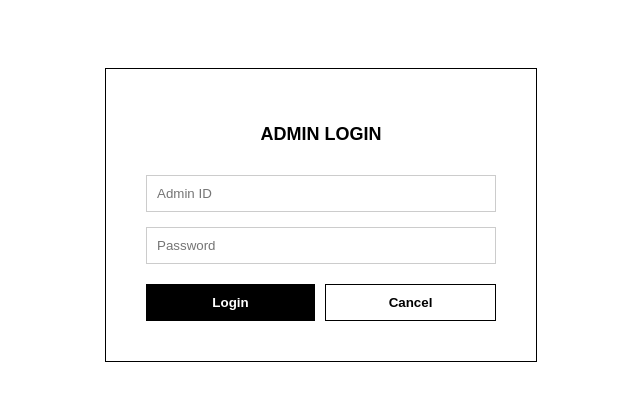
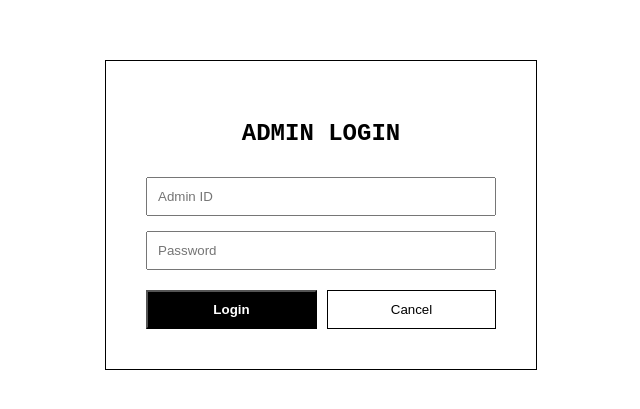
Before and after one commit to terryhyuk/my_portfolio, a React app in the folder frontend/: page /admin/login in a window 1280 px wide. Shown: the part 185-594 px from the top of the page, without its empty margins (319-959 px from the left). Built offline with nearby package versions, Linux system fonts and the light colour scheme; no server answers; the HTML template or start-up script is replaced by a standard one.

Commit message:
Update API base URL to Render backend

```diff
--- a/frontend/src/components/PortfolioModal.jsx
+++ b/frontend/src/components/PortfolioModal.jsx
@@ -47,8 +47,8 @@ export default function PortfolioModal({ isOpen, onClose, onSuccess, editData })
 
             // 2. Save portfolio data (POST or PUT) to FastAPI backend
             const url = isEditMode
-                ? `http://127.0.0.1:8000/portfolio/${editData.number}`
-                : 'http://127.0.0.1:8000/portfolio/';
+                ? `https://my-portfolio-ganv.onrender.com/portfolio/${editData.number}`
+                : 'https://my-portfolio-ganv.onrender.com/portfolio/';
 
             const method = isEditMode ? 'PUT' : 'POST';
 
--- a/frontend/src/pages/AdminLogin.jsx
+++ b/frontend/src/pages/AdminLogin.jsx
@@ -6,7 +6,7 @@ export default function AdminLogin() {
     const [password, setPassword] = useState('');
     const navigate = useNavigate();
 
-    // Redirect to home if already authenticated
+    // 이미 로그인된 상태라면 로그인 페이지 접근 차단 후 홈으로 이동
     useEffect(() => {
         const token = localStorage.getItem('access_token');
         if (token) {
@@ -14,14 +14,13 @@ export default function AdminLogin() {
         }
     }, [navigate]);
 
-    // Handle login form submission
     const handleLogin = async (e) => {
         e.preventDefault();
 
         console.log(`Login button clicked! Sending ID: ${userId} Password: ${password}`);
 
         try {
-            const response = await fetch('http://127.0.0.1:8000/auth/login', {
+            const response = await fetch('https://my-portfolio-ganv.onrender.com/auth/login', {
                 method: 'POST',
                 headers: {
                     'Content-Type': 'application/json',
@@ -33,16 +32,16 @@ export default function AdminLogin() {
             });
 
             if (!response.ok) {
-                throw new Error('Login failed: Please check your ID or password.');
+                throw new Error('로그인 실패: 아이디 또는 비밀번호를 확인하세요.');
             }
 
             const data = await response.json();
 
-            // Save access token to local storage and redirect
+            // 토큰 저장
             localStorage.setItem('access_token', data.access_token);
-            alert('Login successful!');
+            alert('로그인 성공!');
             navigate('/');
-            window.location.reload(); // Refresh to apply authentication state across components
+            window.location.reload(); // 상태 반영을 위한 새로고침
         } catch (error) {
             console.error('Login error:', error);
             alert('Login failed: Failed to fetch / Invalid credentials');
@@ -50,51 +49,128 @@ export default function AdminLogin() {
     };
 
     return (
-        <div style={{ display: 'flex', justifyContent: 'center', alignItems: 'center', height: '100vh', fontFamily: 'sans-serif' }}>
+        <div style={{ display: 'flex', justifyContent: 'center', alignItems: 'center', height: '100vh' }}>
             <form onSubmit={handleLogin} style={{ border: '1px solid #000', padding: '40px', width: '350px' }}>
-                <h2 style={{ textAlign: 'center', marginBottom: '30px', fontSize: '18px' }}>ADMIN LOGIN</h2>
-
-                {/* User ID input field */}
+                <h2 style={{ textAlign: 'center', marginBottom: '30px' }}>ADMIN LOGIN</h2>
                 <div style={{ marginBottom: '15px' }}>
                     <input
                         type="number"
                         placeholder="Admin ID"
                         value={userId}
                         onChange={(e) => setUserId(e.target.value)}
-                        style={{ width: '100%', padding: '10px', boxSizing: 'border-box', border: '1px solid #ccc' }}
+                        style={{ width: '100%', padding: '10px', boxSizing: 'border-box' }}
                         required
                     />
                 </div>
-
-                {/* Password input field */}
                 <div style={{ marginBottom: '20px' }}>
                     <input
                         type="password"
                         placeholder="Password"
                         value={password}
                         onChange={(e) => setPassword(e.target.value)}
-                        style={{ width: '100%', padding: '10px', boxSizing: 'border-box', border: '1px solid #ccc' }}
+                        style={{ width: '100%', padding: '10px', boxSizing: 'border-box' }}
                         required
                     />
                 </div>
-
-                {/* Submit and Cancel action buttons */}
                 <div style={{ display: 'flex', gap: '10px' }}>
-                    <button
-                        type="submit"
-                        style={{ flex: 1, padding: '10px', background: '#000', color: '#fff', border: 'none', cursor: 'pointer', fontWeight: 'bold' }}
-                    >
-                        Login
-                    </button>
-                    <button
-                        type="button"
-                        onClick={() => navigate('/')}
-                        style={{ flex: 1, padding: '10px', background: '#fff', color: '#000', border: '1px solid #000', cursor: 'pointer', fontWeight: 'bold' }}
-                    >
-                        Cancel
-                    </button>
+                    <button type="submit" style={{ flex: 1, padding: '10px', background: '#000', color: '#fff', cursor: 'pointer', fontWeight: 'bold' }}>Login</button>
+                    <button type="button" onClick={() => navigate('/')} style={{ flex: 1, padding: '10px', background: '#fff', border: '1px solid #000', cursor: 'pointer' }}>Cancel</button>
                 </div>
             </form>
         </div>
     );
 }
+// import React, { useState } from 'react';
+// import { useNavigate } from 'react-router-dom';
+
+// export default function AdminLogin() {
+//     const navigate = useNavigate();
+//     const [userId, setUserId] = useState('');
+//     const [password, setPassword] = useState('');
+
+//     // Handle login submission
+//     const handleLogin = (e) => {
+//         e.preventDefault();
+//         console.log("Login button clicked! Sending ID:", userId, "Password:", password);
+
+//         fetch('https://my-portfolio-ganv.onrender.com/auth/login', {
+//             method: 'POST',
+//             headers: {
+//                 'Content-Type': 'application/json',
+//             },
+//             body: JSON.stringify({
+//                 user_id: Number(userId),
+//                 password: password
+//             }),
+//         })
+//             .then(async (res) => {
+//                 console.log("Response status:", res.status);
+//                 const data = await res.json();
+//                 console.log("Response data:", data);
+
+//                 if (!res.ok) {
+//                     throw new Error(data.detail || 'Login failed');
+//                 }
+//                 return data;
+//             })
+//             .then((data) => {
+//                 // Save access token to local storage
+//                 localStorage.setItem('access_token', data.access_token);
+//                 alert('Login successful!');
+//                 navigate('/');
+//             })
+//             .catch((err) => {
+//                 console.error('Login error details:', err);
+//                 alert(`Login failed: ${err.message}`);
+//             });
+//     };
+
+//     return (
+//         <div style={{ maxWidth: '350px', margin: '100px auto', padding: '30px', border: '1px solid #000', fontFamily: 'sans-serif' }}>
+//             <h2 style={{ textAlign: 'center', marginBottom: '25px', fontSize: '18px' }}>ADMIN LOGIN</h2>
+
+//             <form onSubmit={handleLogin}>
+//                 {/* User ID input field (Changed to text to prevent number input bugs) */}
+//                 <div style={{ marginBottom: '15px' }}>
+//                     <input
+//                         type="text"
+//                         placeholder="ID"
+//                         value={userId}
+//                         onChange={(e) => setUserId(e.target.value)}
+//                         style={{ width: '100%', padding: '10px', boxSizing: 'border-box', border: '1px solid #ccc' }}
+//                         required
+//                     />
+//                 </div>
+
+//                 {/* Password input field */}
+//                 <div style={{ marginBottom: '20px' }}>
+//                     <input
+//                         type="password"
+//                         placeholder="Password"
+//                         value={password}
+//                         onChange={(e) => setPassword(e.target.value)}
+//                         style={{ width: '100%', padding: '10px', boxSizing: 'border-box', border: '1px solid #ccc' }}
+//                         required
+//                     />
+//                 </div>
+
+//                 {/* Action buttons (Login & Cancel) */}
+//                 <div style={{ display: 'flex', gap: '10px' }}>
+//                     <button
+//                         type="submit"
+//                         style={{ flex: 1, padding: '10px', background: '#000', color: '#fff', border: 'none', cursor: 'pointer', fontWeight: 'bold' }}
+//                     >
+//                         Login
+//                     </button>
+//                     <button
+//                         type="button"
+//                         onClick={() => navigate('/')}
+//                         style={{ flex: 1, padding: '10px', background: '#fff', color: '#000', border: '1px solid #000', cursor: 'pointer', fontWeight: 'bold' }}
+//                     >
+//                         Cancel
+//                     </button>
+//                 </div>
+//             </form>
+//         </div>
+//     );
+// }
--- a/frontend/src/pages/Guestbook.jsx
+++ b/frontend/src/pages/Guestbook.jsx
@@ -12,7 +12,7 @@ export default function Guestbook() {
 
     // 2. Fetch guestbook entries from the backend API (GET)
     const fetchGuestbooks = () => {
-        fetch('http://127.0.0.1:8000/guestbook/')
+        fetch('https://my-portfolio-ganv.onrender.com/guestbook/')
             .then((res) => res.json())
             .then((data) => {
                 setGuestbooks(data);
@@ -36,7 +36,7 @@ export default function Guestbook() {
             return;
         }
 
-        fetch('http://127.0.0.1:8000/guestbook/', {
+        fetch('https://my-portfolio-ganv.onrender.com/guestbook/', {
             method: 'POST',
             headers: {
                 'Content-Type': 'application/json',
--- a/frontend/src/pages/PortfolioDetail.jsx
+++ b/frontend/src/pages/PortfolioDetail.jsx
@@ -9,7 +9,7 @@ export default function PortfolioDetail() {
     const [loading, setLoading] = useState(true);
 
     useEffect(() => {
-        fetch(`http://127.0.0.1:8000/portfolio/`)
+        fetch(`https://my-portfolio-ganv.onrender.com/portfolio/`)
             .then((res) => res.json())
             .then((data) => {
                 const found = data.find((item) => item.number === Number(id));
@@ -96,7 +96,7 @@ export default function PortfolioDetail() {
 
 //     // 백엔드에서 해당 번호의 상세 데이터를 가져오기
 //     useEffect(() => {
-//         fetch(`http://127.0.0.1:8000/portfolio/`)
+//         fetch(`https://my-portfolio-ganv.onrender.com/portfolio/`)
 //             .then((res) => res.json())
 //             .then((data) => {
 //                 // 전체 목록 중에서 현재 id(number)와 일치하는 아이템 찾기
```
Also changed, not shown: frontend/src/pages/Home.jsx (+6 -6 lines), 1 other file (tests, documents, lock files or other folders).
